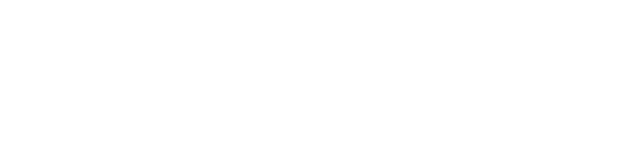
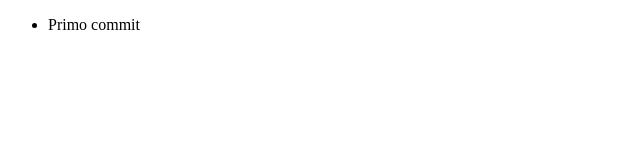
Before and after one commit to PanRienmel/git-revert-reset, a plain HTML site: page index.html in a window 1280 px wide. Shown: the whole page, without its empty margins (0-640 px from the left). Drawn offline with Linux system fonts and the light colour scheme.

Commit message:
add li primo

```diff
--- a/index.html
+++ b/index.html
@@ -7,6 +7,8 @@
     <title>Document</title>
 </head>
 <body>
-
+    <ul>
+        <li>Primo commit</li>
+    </ul>
 </body>
 </html>
```
